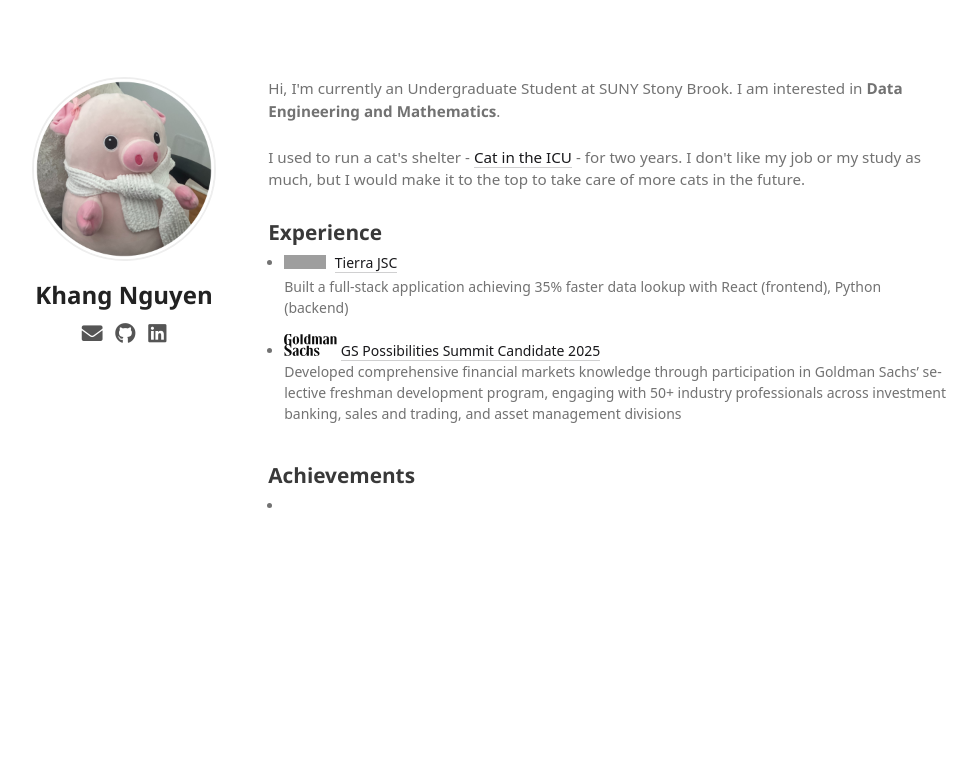
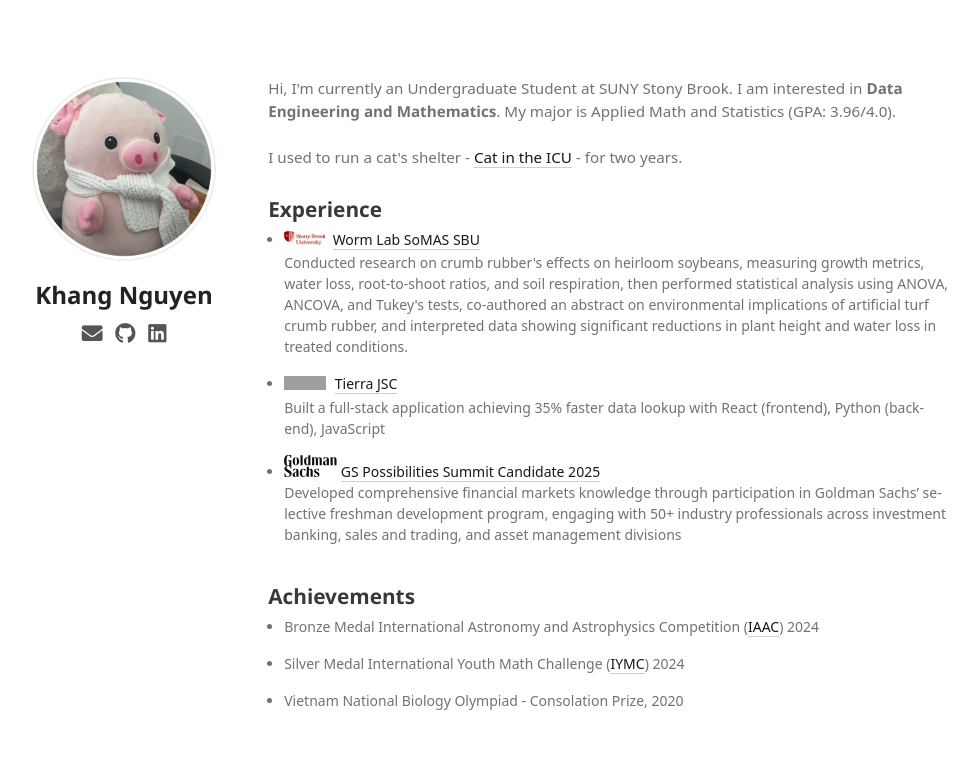
Before and after one commit to matchalatte2609/personalWebsite, a plain HTML site: page index.html in a window 1280 px wide. Shown: the whole page, without its empty margins (126-1104 px from the left). Drawn offline with Linux system fonts and the light colour scheme; grey boxes are pictures that could not be loaded; some icons are missing; a web font is replaced by a local one.

Commit message:
add sbu logo and info in achievement

```diff
--- a/index.html
+++ b/index.html
@@ -54,20 +54,26 @@
 
     <main class="content">
       <section class="bio">
-        <p>Hi, I'm currently an Undergraduate Student at SUNY Stony Brook. I am interested in <b>Data Engineering and Mathematics</b>.</p>
+        <p>Hi, I'm currently an Undergraduate Student at SUNY Stony Brook. I am interested in <b>Data Engineering and Mathematics</b>. My major is Applied Math and Statistics (GPA: 3.96/4.0).</p>
         <br>
-        <p>I used to run a cat's shelter -  <a href="https://www.instagram.com/conmeotrongicu/">Cat in the ICU</a> - for two years. I don't like my job or my study as much, but I would make it to the top to take care of more cats in the future.
+        <p>I used to run a cat's shelter -  <a href="https://www.instagram.com/conmeotrongicu/">Cat in the ICU</a> - for two years.
       </section>
 
       <section class="publications">
         <h2>Experience</h2>
         <ul>
           <!-- Tierra's SWE -->
+           <li>
+            <img src="assets/images/SBU-stack_red_rgb_72ppi.png" alt="sbu-logo" class="emoji-icon">
+            <a href="https://www.stonybrook.edu/commcms/precollege-summer/courses/environmental-science-in-the-worm-lab.php" style="margin-top: 3px; margin-right: 5px;">Worm Lab SoMAS SBU</a>
+            <br>
+            <p>Conducted research on crumb rubber's effects on heirloom soybeans, measuring growth metrics, water loss, root-to-shoot ratios, and soil respiration, then performed statistical analysis using ANOVA, ANCOVA, and Tukey's tests, co-authored an abstract on environmental implications of artificial turf crumb rubber, and interpreted data showing significant reductions in plant height and water loss in treated conditions.</p>
+           </li>
           <li>
             <img loading="lazy" src="https://www.tierra.vn/wp-content/uploads/2024/05/Group-1.png" alt="tierra-logo" class="emoji-icon" style="margin-top: 3px; margin-right: 5px;">
             <a href="https://www.tierra.vn/" alt="tierra logo">Tierra JSC</a>
             <br>
-            <p>Built a full-stack application achieving 35% faster data lookup with React (frontend), Python (backend)</p>
+            <p>Built a full-stack application achieving 35% faster data lookup with React (frontend), Python (backend), JavaScript</p>
           </li>
 
           <!-- Goldman Sach's Program -->
@@ -85,8 +91,9 @@
       <section class="achievements">
         <h2>Achievements</h2>
         <ul>
-          <li>
-        </li>
+          <li>Bronze Medal International Astronomy and Astrophysics Competition (<a href="https://iaac.space/en/language">IAAC</a>) 2024</li>
+          <li>Silver Medal International Youth Math Challenge (<a href="https://www.iymc.info/en/">IYMC</a>) 2024</li>
+          <li>Vietnam National Biology Olympiad - Consolation Prize, 2020</li>
         </ul>
       </section>
     </main>
```
Also changed, not shown: assets/images/SBU-stack_red_rgb_72ppi.png (added).
